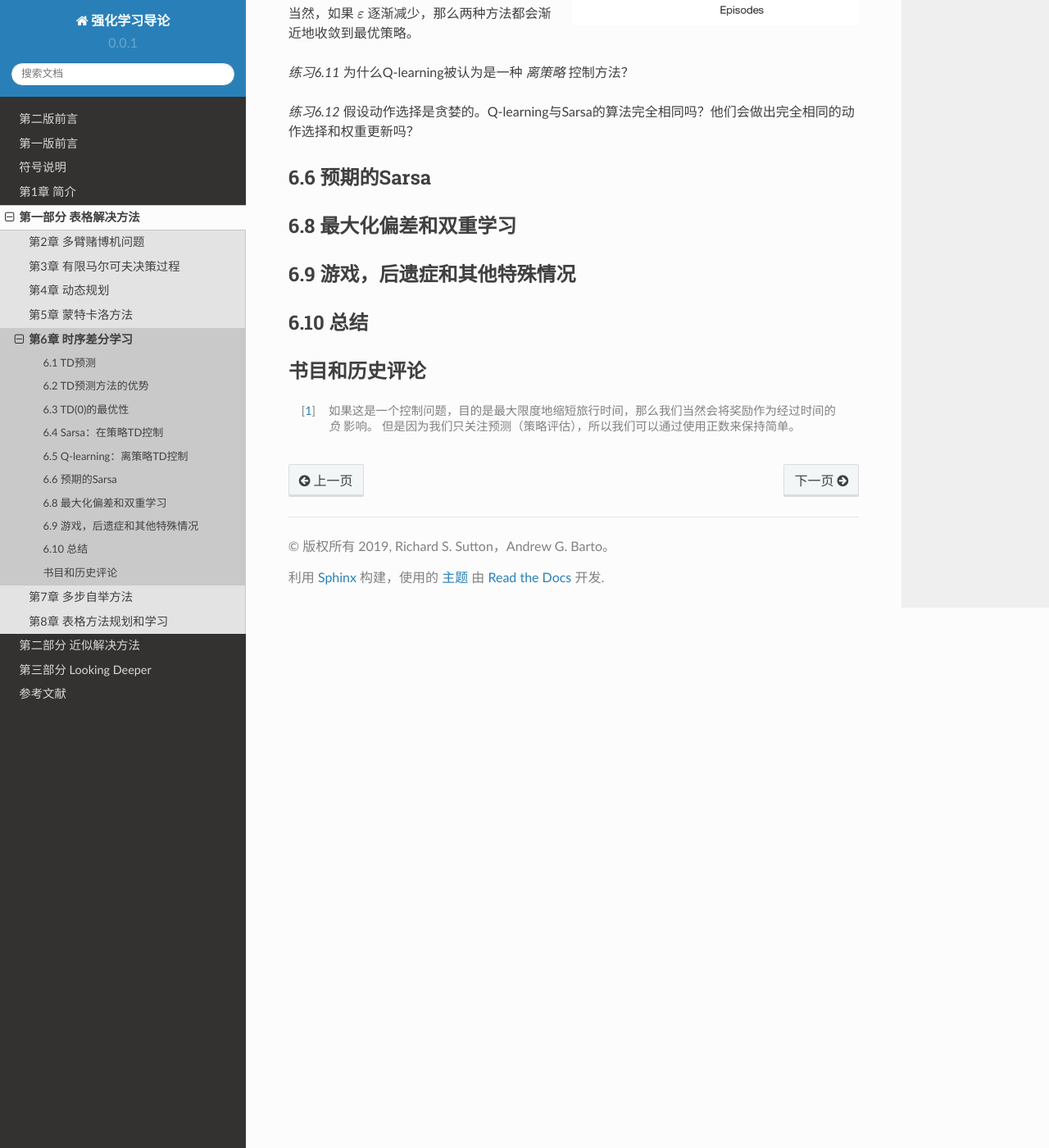
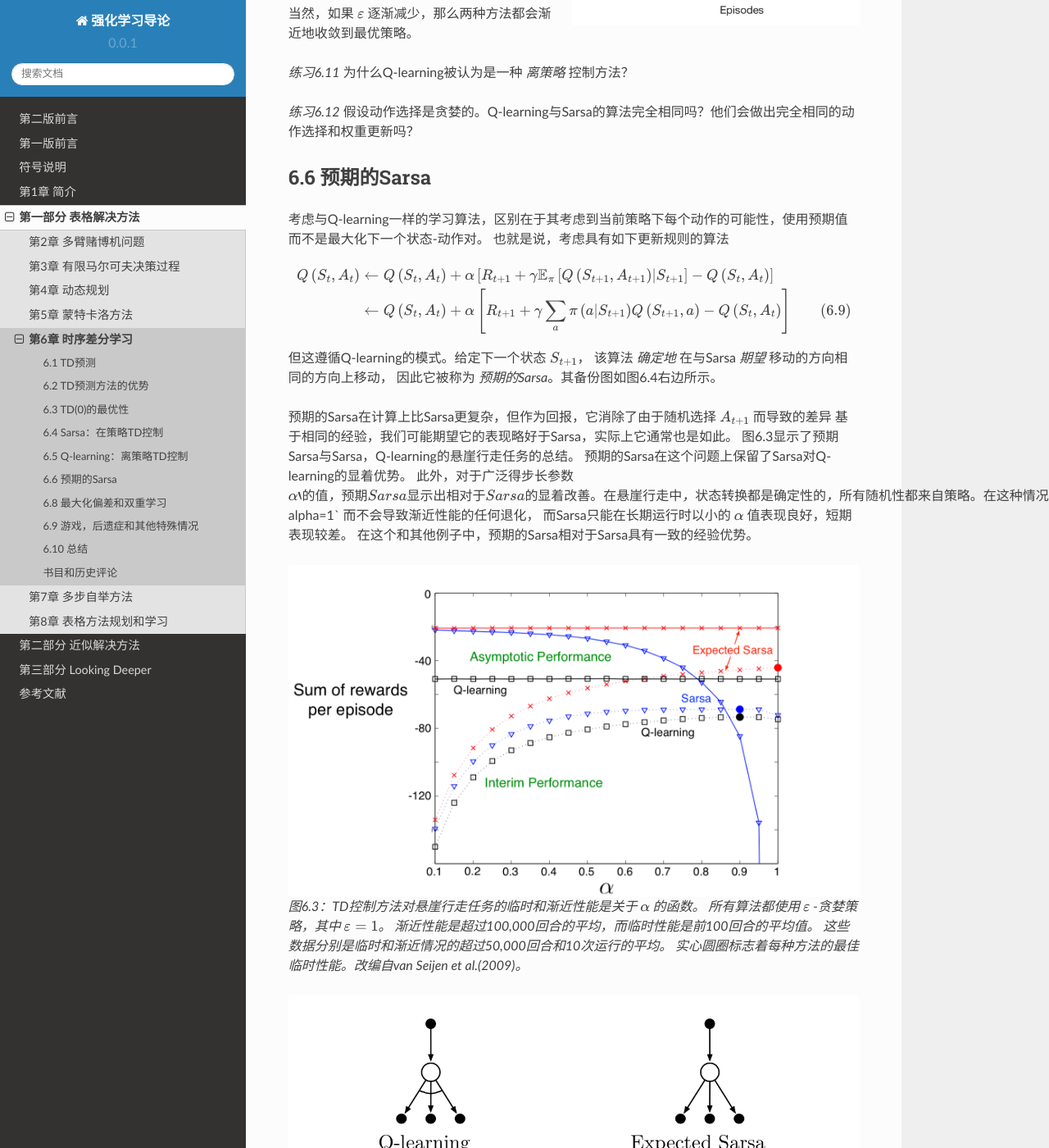
Before and after one commit to qiwihui/reinforcement-learning-an-introduction-chinese, a Sphinx documentation site: the page built from source/partI/chapter6/temporal_difference_learning.rst, in a window 1280 px wide and 1400 px high, scrolled down 11862 px. Shown: the whole window at 82% size. Built offline with Sphinx 7.4.7 and the Read the Docs theme 2.0.0, drawn with Linux system fonts in a browser that asks for light colours; some of the changed text lies outside the part shown.

Commit message:
docs: 6.6 预期的Sarsa

```diff
--- a/source/partI/chapter6/temporal_difference_learning.rst
+++ b/source/partI/chapter6/temporal_difference_learning.rst
@@ -521,6 +521,48 @@ Q-learning的备份图是什么？规则（6.8）更新状态-动作对，因此
 6.6 预期的Sarsa
 ---------------
 
+考虑与Q-learning一样的学习算法，区别在于其考虑到当前策略下每个动作的可能性，使用预期值而不是最大化下一个状态-动作对。
+也就是说，考虑具有如下更新规则的算法
+
+.. math::
+
+    \begin{aligned}
+    Q\left(S_{t}, A_{t}\right) & \leftarrow Q\left(S_{t}, A_{t}\right)+\alpha\left[R_{t+1}+\gamma \mathbb{E}_{\pi}\left[Q\left(S_{t+1}, A_{t+1}\right) | S_{t+1}\right]-Q\left(S_{t}, A_{t}\right)\right] \\
+    & \leftarrow Q\left(S_{t}, A_{t}\right)+\alpha\left[R_{t+1}+\gamma \sum_{a} \pi\left(a | S_{t+1}\right) Q\left(S_{t+1}, a\right)-Q\left(S_{t}, A_{t}\right)\right] & \text{(6.9)}
+    \end{aligned}
+
+但这遵循Q-learning的模式。给定下一个状态 :math:`S_{t+1}`，
+该算法 *确定地* 在与Sarsa *期望* 移动的方向相同的方向上移动，
+因此它被称为 *预期的Sarsa*。其备份图如图6.4右边所示。
+
+预期的Sarsa在计算上比Sarsa更复杂，但作为回报，它消除了由于随机选择 :math:`A_{t+1}` 而导致的差异
+基于相同的经验，我们可能期望它的表现略好于Sarsa，实际上它通常也是如此。
+图6.3显示了预期Sarsa与Sarsa，Q-learning的悬崖行走任务的总结。
+预期的Sarsa在这个问题上保留了Sarsa对Q-learning的显着优势。
+此外，对于广泛得步长参数 :math:`\alpha`的值，预期Sarsa显示出相对于Sarsa的显着改善。
+在悬崖行走中，状态转换都是确定性的，所有随机性都来自策略。
+在这种情况下，预期的Sarsa可以安全地设置 :math:`\alpha=1` 而不会导致渐近性能的任何退化，
+而Sarsa只能在长期运行时以小的 :math:`\alpha` 值表现良好，短期表现较差。
+在这个和其他例子中，预期的Sarsa相对于Sarsa具有一致的经验优势。
+
+
+.. figure:: images/figure-6.3.png
+
+    图6.3：TD控制方法对悬崖行走任务的临时和渐近性能是关于 :math:`\alpha` 的函数。
+    所有算法都使用 :math:`\varepsilon` -贪婪策略，其中 :math:`\varepsilon=1`。
+    渐近性能是超过100,000回合的平均，而临时性能是前100回合的平均值。
+    这些数据分别是临时和渐近情况的超过50,000回合和10次运行的平均。
+    实心圆圈标志着每种方法的最佳临时性能。改编自van Seijen et al.(2009)。
+
+.. figure:: images/figure-6.4.png
+
+    图6.4：Q-learning和预期Sarsa的备份图。
+
+在这些悬崖行走任务结果中，预期的Sarsa被用于策略，但总的来说，它可能使用与目标策略 :math:`\pi` 不同的策略来产生行为，
+在这种情况下，它成为一种离策略算法。例如，假设 :math:`\pi` 是贪婪的策略，而行为更具探索性；
+然后预期Sarsa正是Q-learning。在这个意义上，预期的Sarsa包含并概括了Q-learning，同时可靠地改善了Sarsa。
+除了额外的计算成本之外，预期的Sarsa可能完全支配其他更著名的TD控制算法。
+
 
 6.8 最大化偏差和双重学习
 -------------------------
```
Also changed, not shown: source/partI/chapter6/images/figure-6.3.png (added), source/partI/chapter6/images/figure-6.4.png (added).
